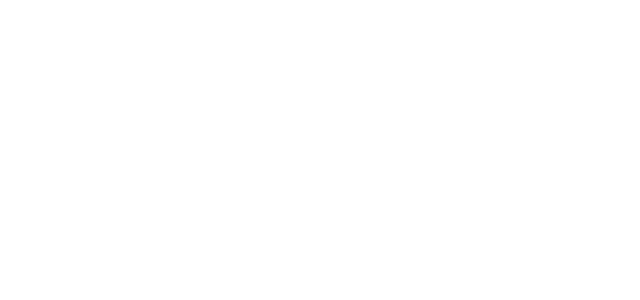
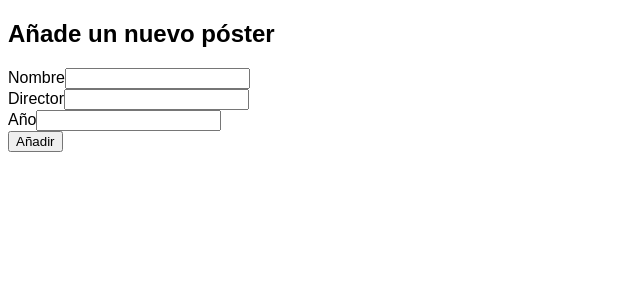
Before and after one commit to DesireeCSilva/Hollywow-app, a React app: page /create in a window 1280 px wide. Before the commit this address had no page. Shown: the top 300 px of the page, without its empty margins (0-640 px from the left). Built offline with nearby package versions, Linux system fonts and the light colour scheme; data requests are answered from the project's data file; the HTML template or start-up script is replaced by a standard one.

Commit message:
add create form

```diff
--- a/package.json
+++ b/package.json
@@ -14,6 +14,7 @@
     "json-server": "^1.0.0-alpha.23",
     "react": "^18.2.0",
     "react-dom": "^18.2.0",
+    "react-hook-form": "^7.50.1",
     "react-router-dom": "^6.22.0",
     "styled-components": "^6.1.8"
   },
--- a/src/pages/CreateForm.jsx
+++ b/src/pages/CreateForm.jsx
@@ -0,0 +1,40 @@
+import React from 'react';
+import { useForm } from "react-hook-form";
+
+const CreateForm = () => {
+    const { register, handleSubmit } = useForm();
+
+    const onSubmit = (data) => {
+        console.log(data);
+    }
+
+    return <div>
+        <h2>Añade un nuevo póster</h2>
+        <form onSubmit={handleSubmit(onSubmit)}>
+            {/* <div>
+                <img></img>
+                <input type="url" {...register('image')} />
+            </div> */}
+
+            <div>
+                <label>Nombre</label>
+                <input type="text" {...register('nombre', {
+                    required:true,
+                    maxLenght: 40
+                    }
+                )}/>
+            </div>
+            <div>
+                <label>Director</label>
+                <input type="text" {...register('director')} />
+            </div>
+            <div>
+                <label>Año</label>
+                <input type="text" {...register('año')} />
+            </div>
+        <input type="submit" value="Añadir"/>
+        </form>
+	</div>
+}
+
+export default CreateForm;
--- a/src/services/posterServices.js
+++ b/src/services/posterServices.js
@@ -8,7 +8,7 @@
 
 //Petición POST
 
-const createPosters = () => {
+const createPoster = () => {
 
 }
 
```
Also changed, not shown: src/router/router.jsx (+6 -5 lines), 1 other file (tests, documents, lock files or other folders).
